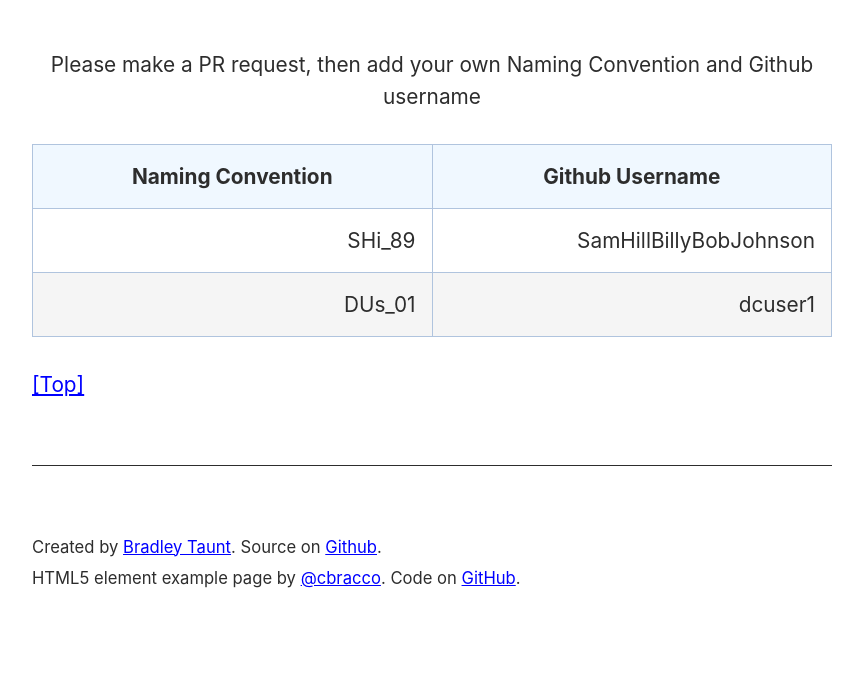
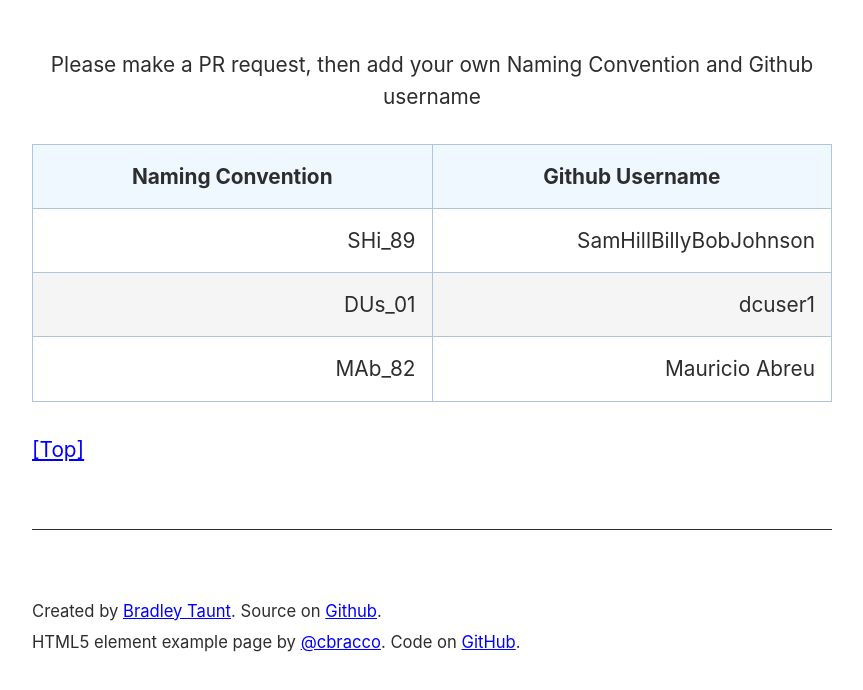
Before and after one commit to mmboldo/rvirani1dc.github.io, a plain HTML site: page index.html in a window 1280 px wide. Shown: the part 110-800 px from the top of the page, without its empty margins (208-1071 px from the left). Drawn offline with Linux system fonts and the light colour scheme.

Commit message:
Added Mauricio's name

```diff
--- a/index.html
+++ b/index.html
@@ -37,6 +37,10 @@
                   <td>DUs_01</td>
                   <td>dcuser1</td>
                 </tr>
+                <tr>
+                  <td>MAb_82</td>
+                  <td>Mauricio Abreu</td>
+                </tr>
                 <!-- <tr>
                   <td></td>
                   <td></td>
```
